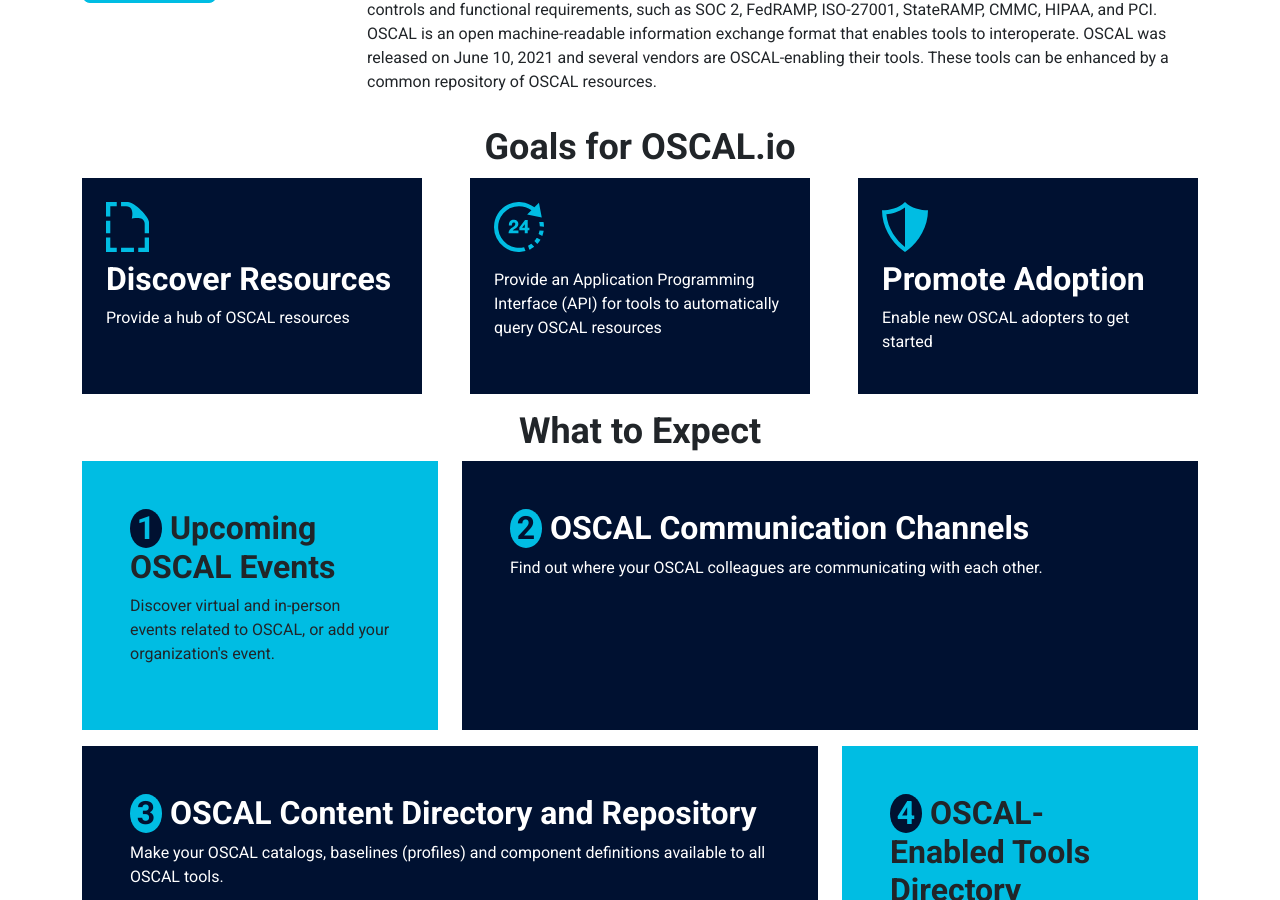
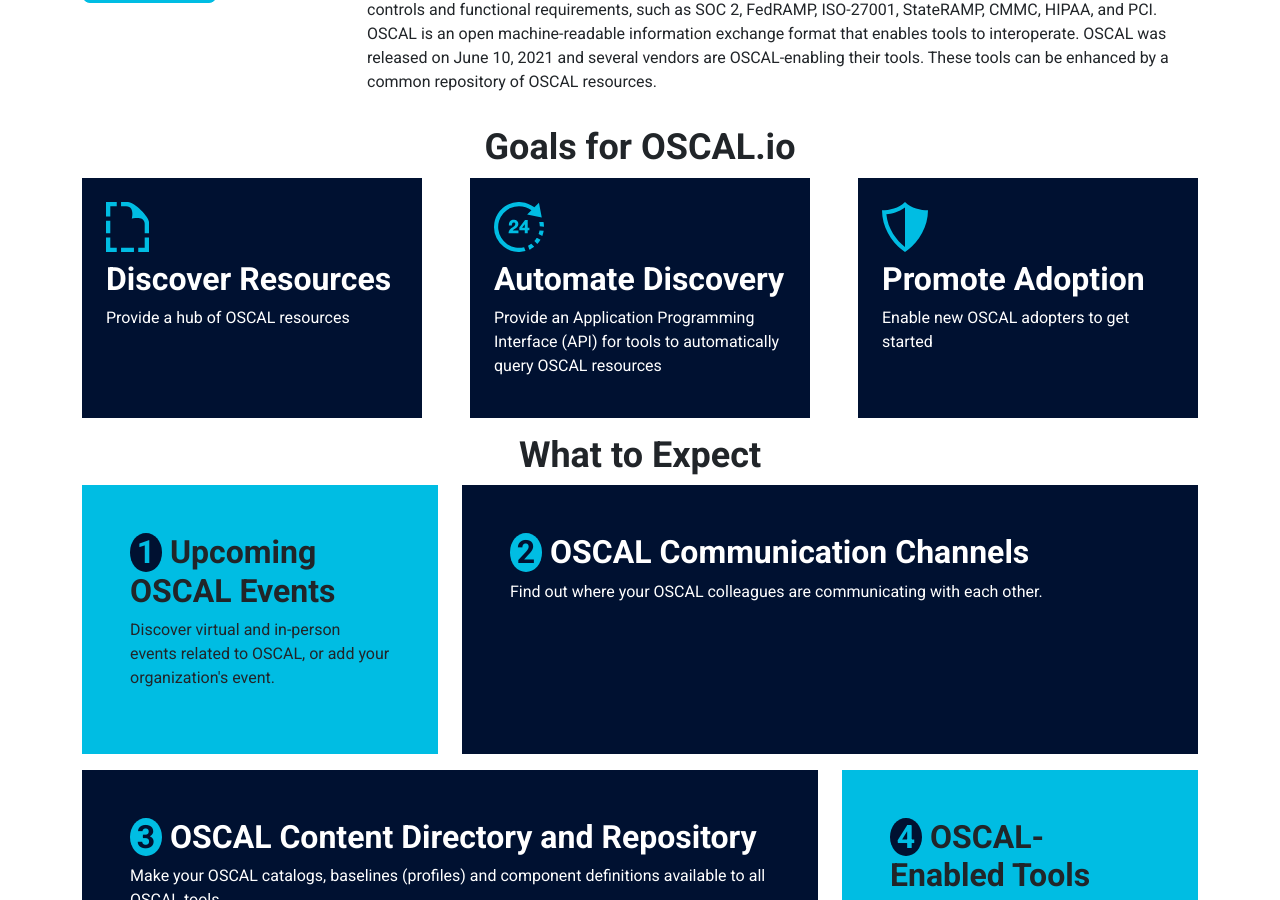
Before and after one commit to EasyDynamics/oscal.io, a Jekyll site: the page built from index.html, in a window 1280 px wide and 900 px high, scrolled down 1022 px. Built offline with Jekyll 4.4.1, drawn with Linux system fonts in a browser that asks for light colours.

Commit message:
fix: header missing on goal card

```diff
--- a/index.html
+++ b/index.html
@@ -59,7 +59,7 @@ custom-styles:
         <div class="col">
           <div class="bg-navy text-white p-4 h-100">
             <img src="{{ "assets/img/iconmonstr-time-7.svg" | relative_url }}" class="mb-2">
-            <h3></h3>
+            <h3>Automate Discovery</h3>
             <p>Provide an Application Programming Interface (API) for tools to automatically query OSCAL resources</p>
           </div>
         </div>
```
